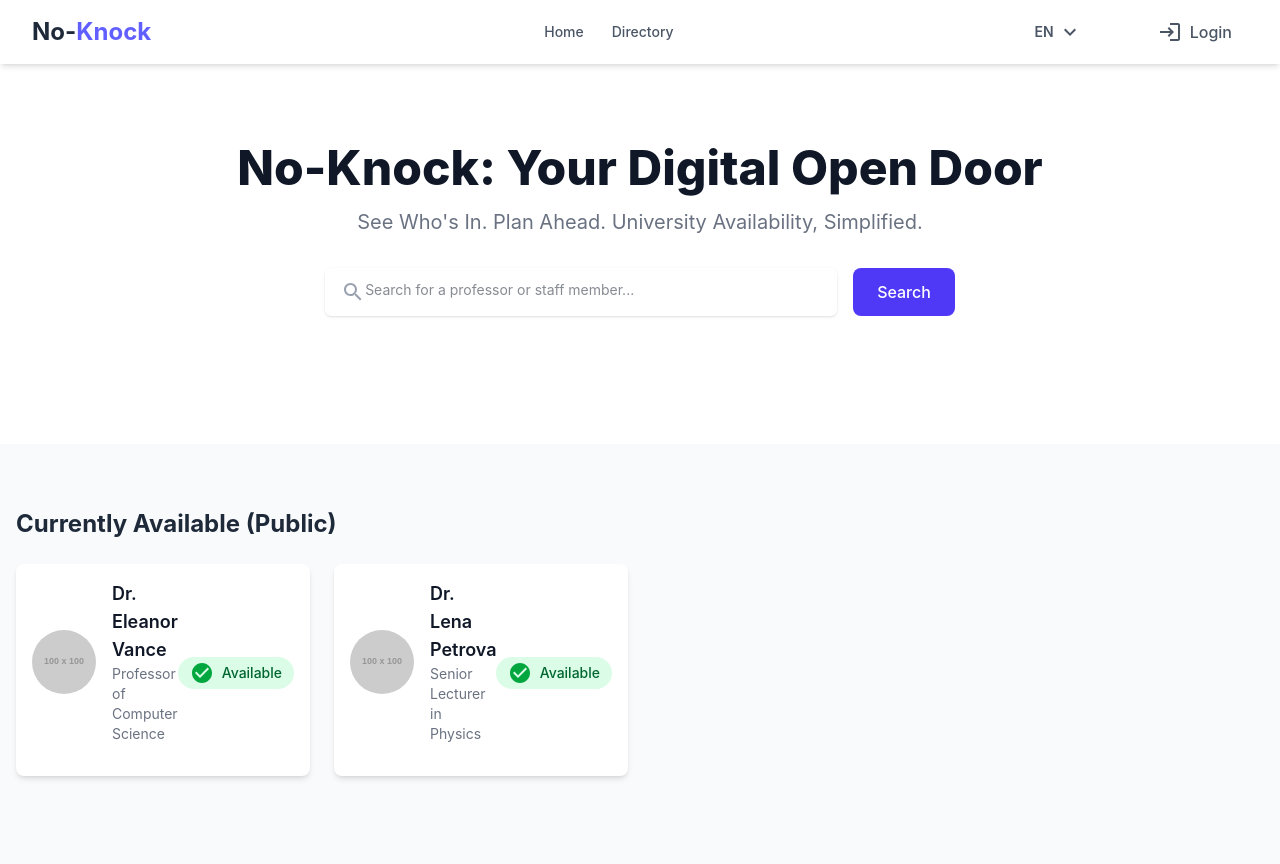
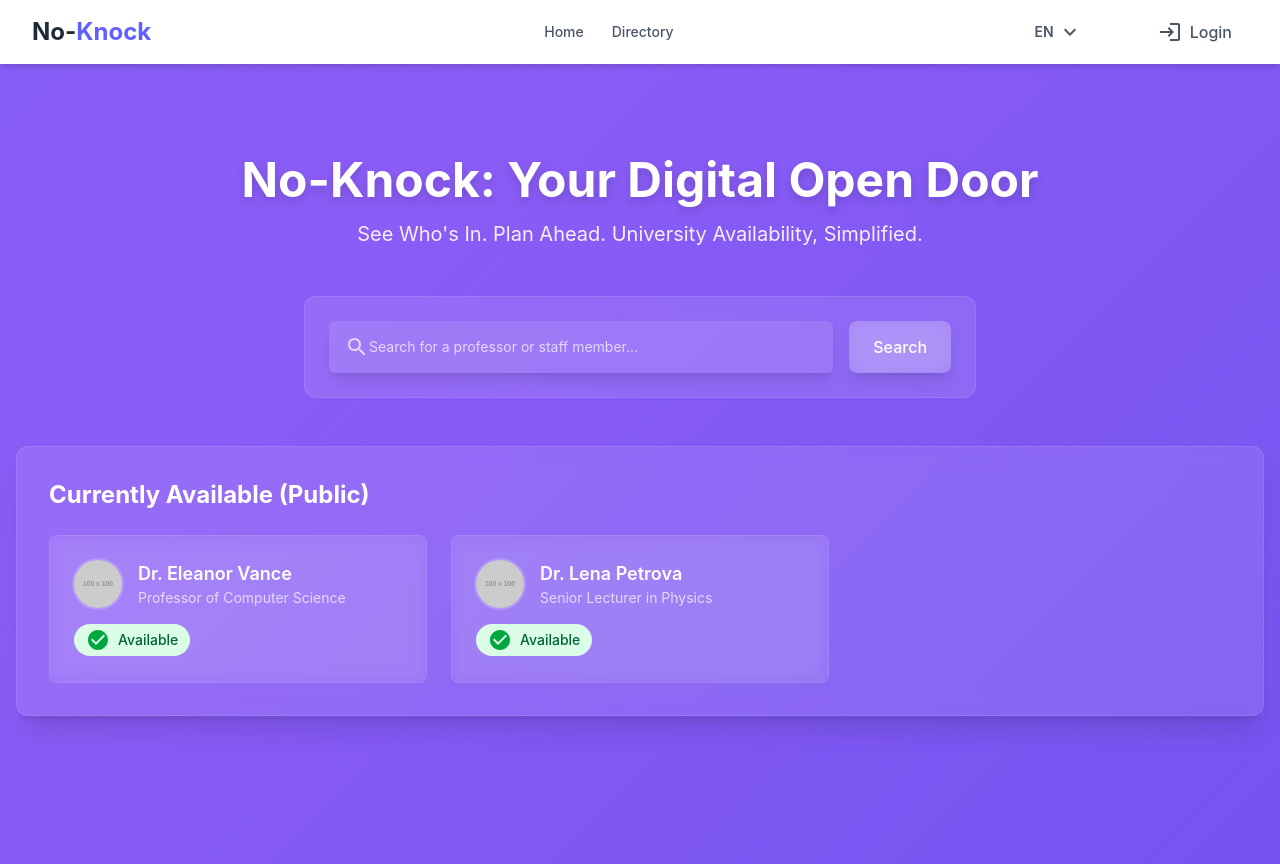
Before and after one commit to ammar0911/Who-Am-I-, a Next.js app in the folder frontend/: page /home in a window 1280 px wide. Built offline with nearby package versions, Linux system fonts and the light colour scheme; some icons are missing.

Commit message:
style: enhance UI with gradient backgrounds and improved layout

```diff
--- a/frontend/src/app/(routes)/home/page.tsx
+++ b/frontend/src/app/(routes)/home/page.tsx
@@ -32,65 +32,62 @@ export default function HomePage() {
   );
 
   return (
-    <div className="bg-gray-50 dark:bg-gray-900">
-      <div className="py-20 text-center bg-white dark:bg-gray-800">
-        <div className="container mx-auto px-4">
-          <h1 className="text-4xl font-extrabold text-gray-900 dark:text-white sm:text-4xl md:text-5xl">
+    <div className="min-h-screen gradient-bg">
+      <div className="container mx-auto px-4 py-8 relative">
+        <div className="mt-15 text-center mb-12">
+          <h1 className="text-5xl font-bold text-white mb-4 drop-shadow-lg">
             {t("homeTitle")}
           </h1>
-          <p className="mt-4 max-w-2xl mx-auto text-xl text-gray-500 dark:text-gray-300">
+          <p className="mt-4 max-w-2xl mx-auto text-xl text-white/90">
             {t("homeTagline")}
           </p>
         </div>
 
-        <div className="max-w-2xl mx-auto mb-12">
+        <div className="max-w-2xl mx-auto mb-12 glass rounded-xl p-6">
           <form onSubmit={handleSubmit}>
-            <div className="mt-8 flex justify-center">
-              <div className="relative rounded-md shadow-sm w-full max-w-lg flex-1">
+            <div className="flex justify-center">
+              <div className="relative rounded-md shadow-lg w-full max-w-lg">
                 <input
                   ref={searchInput}
                   type="text"
-                  className="focus:ring-indigo-500 focus:border-indigo-500 block w-full pl-10 sm:text-sm border-gray-300 dark:border-gray-600 rounded-md py-3 bg-white dark:bg-gray-700 text-gray-900 dark:text-gray-200"
+                  className="focus:ring-indigo-500 focus:border-indigo-500 block w-full pl-10 sm:text-sm border-gray-300 dark:border-gray-600 rounded-md py-4 bg-white/10 dark:bg-gray-700/10 text-white placeholder-white/70"
                   placeholder={t("searchPlaceholder")}
                 />
-                <Search className="absolute left-4 top-1/2 transform -translate-y-1/2 text-gray-400" />
+                <Search className="absolute left-4 top-1/2 transform -translate-y-1/2 text-white/70" />
               </div>
               <button
                 type="submit"
-                className="ml-4 px-6 py-3 bg-indigo-600 hover:bg-indigo-700 text-white rounded-lg font-medium">
+                className="ml-4 px-6 py-3 bg-white/20 hover:bg-white/30 text-white rounded-lg font-medium backdrop-blur-sm transition-all duration-300 shadow-lg hover:shadow-xl">
                 {t("searchButton")}
               </button>
             </div>
           </form>
         </div>
-      </div>
 
-      <div className="py-16 container mx-auto px-4">
-        <h2 className="text-2xl font-bold text-gray-800 dark:text-gray-100 mb-6">
+        <div className="glass rounded-xl shadow-xl p-8">
+          <h2 className="text-2xl font-bold text-white mb-6">
             {t("currentlyAvailable")}
           </h2>
           {availableUsers.length > 0 ? (
-          <div className="grid grid-cols-1 sm:grid-cols-2 lg:grid-cols-3 xl:grid-cols-4 gap-6">
+            <div className="grid grid-cols-1 sm:grid-cols-2 lg:grid-cols-3 gap-6">
               {availableUsers.map((user) => (
                 <Link
                   key={user.id}
                   href={`/profile/${user.id}`}
-                className="bg-white dark:bg-gray-800 rounded-lg shadow-md p-4 flex items-center space-x-4 cursor-pointer hover:shadow-lg transition-shadow duration-300">
+                  className="cursor-pointer bg-white/5 backdrop-blur-sm rounded-lg p-6 hover:bg-white/10 transition-all duration-300 border border-white/10">
                   <div className="flex items-center space-x-4 mb-4">
                     <Image
                       width={48}
                       height={48}
                       src={user.avatar}
                       alt={user.name}
-                    className="h-16 w-16 rounded-full"
+                      className="w-12 h-12 rounded-full ring-2 ring-white/20"
                     />
                     <div>
-                    <h3 className="text-lg font-semibold text-gray-900 dark:text-white">
+                      <h3 className="text-lg font-semibold text-white">
                         {user.name}
                       </h3>
-                    <p className="text-sm text-gray-500 dark:text-gray-400">
-                      {user.title}
-                    </p>
+                      <p className="text-sm text-white/70">{user.title}</p>
                     </div>
                   </div>
                   <div className="mt-2">
@@ -104,10 +101,9 @@ export default function HomePage() {
               ))}
             </div>
           ) : (
-          <p className="text-gray-500 dark:text-gray-400">
-            {t("noOneAvailable")}
-          </p>
+            <p className="text-white/70">{t("noOneAvailable")}</p>
           )}
+        </div>
       </div>
     </div>
   );
--- a/frontend/src/app/(routes)/profile/[userId]/page.tsx
+++ b/frontend/src/app/(routes)/profile/[userId]/page.tsx
@@ -56,23 +56,21 @@ export default function ProfilePage() {
       <div className="grid grid-cols-1 lg:grid-cols-3 gap-8">
         <div className="lg:col-span-1 space-y-6">
           <div className="bg-white dark:bg-gray-800 p-6 rounded-lg shadow-md border border-gray-200 dark:border-gray-700 text-center">
-            <div className="flex items-center space-x-4">
             <Image
               width={64}
               height={64}
               src={user.avatar}
               alt={user.name}
-                className="w-16 h-16 rounded-full"
+              className="h-24 w-24 rounded-full mb-4 mx-auto"
             />
             <div>
               <h2 className="text-2xl font-bold text-gray-900 dark:text-white">
                 {user.name}
               </h2>
               <p className="text-gray-600 dark:text-gray-400">{user.title}</p>
-                <p className="text-sm text-gray-500 dark:text-gray-400">
+              <p className="text-sm text-indigo-600 dark:text-indigo-400 font-medium">
                 {user.department}
               </p>
-              </div>
             </div>
 
             <div className="mt-6 border-t border-gray-200 dark:border-gray-700 pt-6">
--- a/frontend/src/app/globals.css
+++ b/frontend/src/app/globals.css
@@ -1,8 +1,14 @@
 @import "tailwindcss";
+@tailwind base;
+@tailwind components;
+@tailwind utilities;
 
 :root {
   --background: #ffffff;
   --foreground: #171717;
+  --gradient-start: #4f46e5;
+  --gradient-mid: #8b5cf6;
+  --gradient-end: #6366f1;
 }
 
 @theme inline {
@@ -17,7 +23,44 @@
   :root {
     --background: #0a0a0a;
     --foreground: #ededed;
+    --gradient-start: #1e1b4b;
+    --gradient-mid: #4c1d95;
+    --gradient-end: #312e81;
   }
+}
+
+@keyframes gradient {
+  0% {
+    background-position: 0% 50%;
+  }
+  50% {
+    background-position: 100% 50%;
+  }
+  100% {
+    background-position: 0% 50%;
+  }
+}
+
+.gradient-bg {
+  background: linear-gradient(
+    -45deg,
+    var(--gradient-start),
+    var(--gradient-mid),
+    var(--gradient-end)
+  );
+  background-size: 400% 400%;
+  animation: gradient 30s ease infinite;
+}
+
+.glass {
+  background: rgba(255, 255, 255, 0.1);
+  backdrop-filter: blur(10px);
+  border: 1px solid rgba(255, 255, 255, 0.1);
+}
+
+.dark .glass {
+  background: rgba(0, 0, 0, 0.2);
+  border: 1px solid rgba(255, 255, 255, 0.05);
 }
 
 body {
```
Lines whose indentation alone changed are shown as unchanged.
